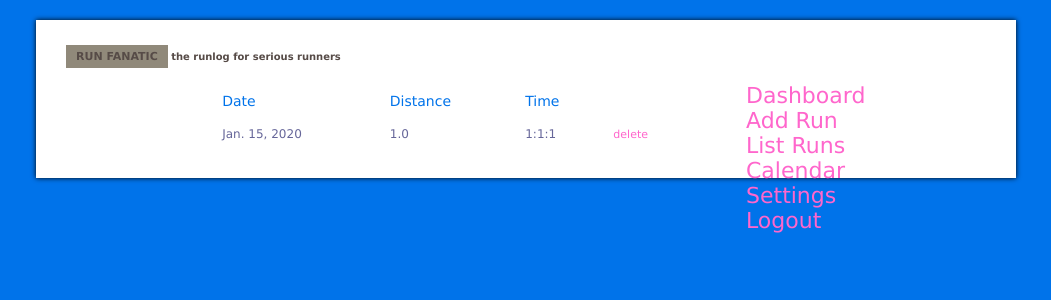
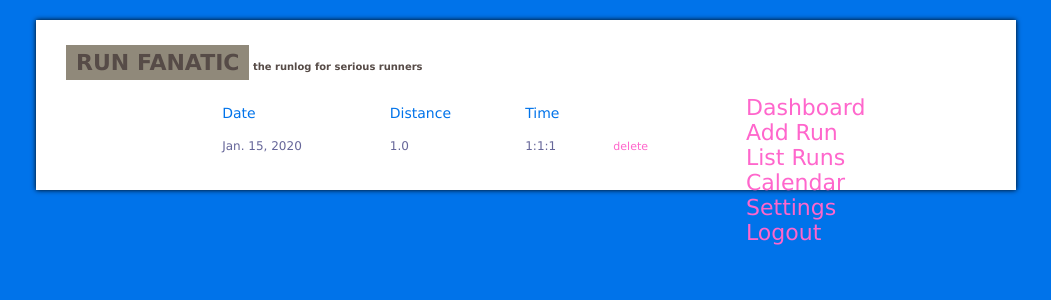
Before and after one commit to andrewaustin/simplerunlog, a Django app: page /runs/ in a window 1280 px wide. Shown: the top 300 px of the page, without its empty margins (114-1165 px from the left). Run offline with Django 3.2, Linux system fonts and the light colour scheme; a user stored in the database is signed in; tables that the repository leaves empty hold one stand-in row (values such as "Sample post"); some libraries are stand-ins or nearby versions.

Commit message:
Increase header size

```diff
--- a/runfanatic/assets/css/style.css
+++ b/runfanatic/assets/css/style.css
@@ -27,6 +27,10 @@ body {
 
 #header {
     margin: 20px;
+}
+
+#header h1 {
+    font-size: 22px;
 }
 
 #content {
```
